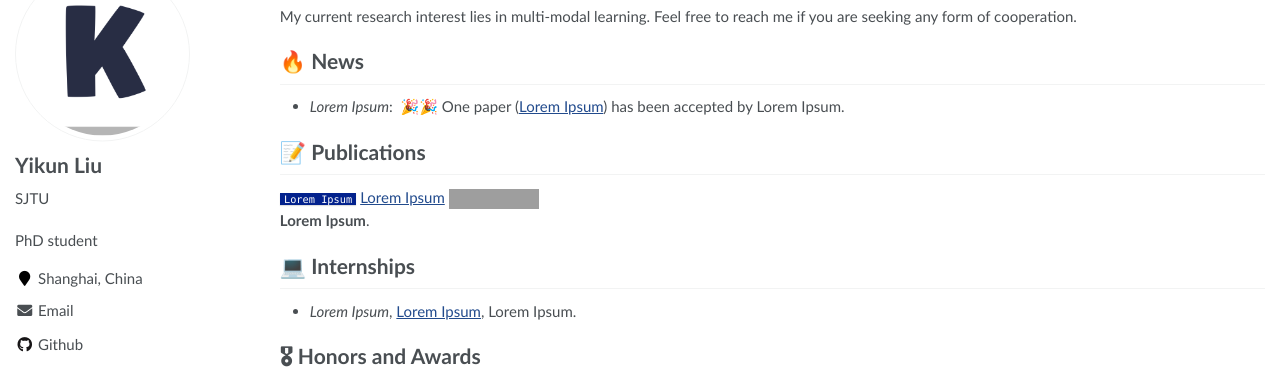
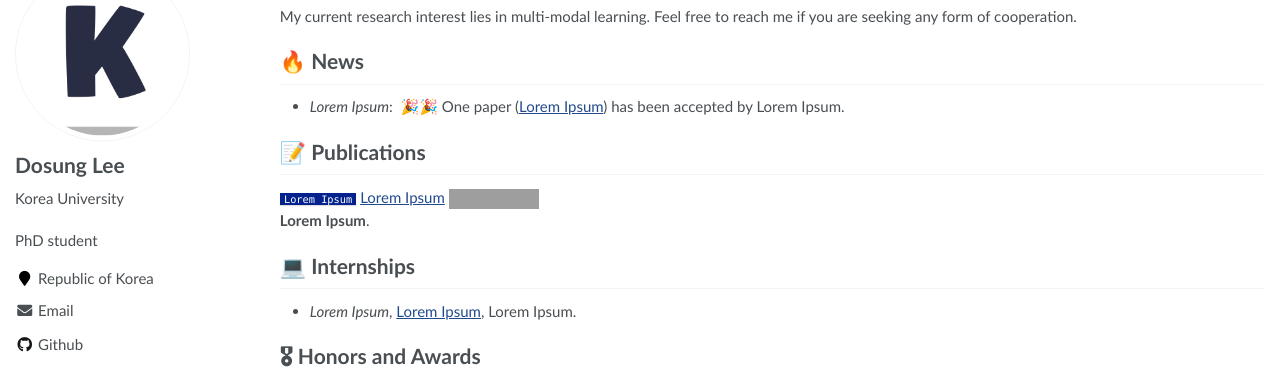
Before and after one commit to leeds1219/leeds1219.github.io, a Jekyll site: the page built from _pages/about.md, in a window 1280 px wide. Shown: the part 124-500 px from the top of the page. Built offline with Jekyll 4.4.1, drawn with Linux system fonts in a browser that asks for light colours; grey boxes are pictures that could not be loaded.

Commit message:
Update _config.yml

```diff
--- a/_config.yml
+++ b/_config.yml
@@ -6,7 +6,7 @@
 # `jekyll serve`. If you change this file, please restart the server process.
 
 # Site Settings
-title                    : "Yikun Liu"
+title                    : "Dosung Lee"
 description              : "PhD student "
 repository               : "RayeRen/acad-homepage.github.io"
 google_scholar_stats_use_cdn : true
@@ -21,14 +21,14 @@ baidu_site_verification  :  # get baidu_site_verification from https://ziyuan.ba
 
 # Site Author
 author:
-  name             : "Yikun Liu"
+  name             : "Dosung Lee"
   avatar           : "images/me.png"
-  bio              : "SJTU"
-  location         : "Shanghai, China"
+  bio              : "Korea University"
+  location         : "Republic of Korea"
   employer         :
   pubmed           :
   googlescholar    :
-  email            : "yikunliu@sjtu.edu.cn"
+  email            : "dslee1219@korea.ac.kr"
   researchgate     :  # e.g., "https://www.researchgate.net/profile/yourprofile"
   uri              :
   bitbucket        :
@@ -37,7 +37,7 @@ author:
   flickr           :
   facebook         :
   foursquare       :
-  github           : "Code-kunkun"
+  github           : "leeds1219"
   google_plus      :
   keybase          :
   instagram        :
```
